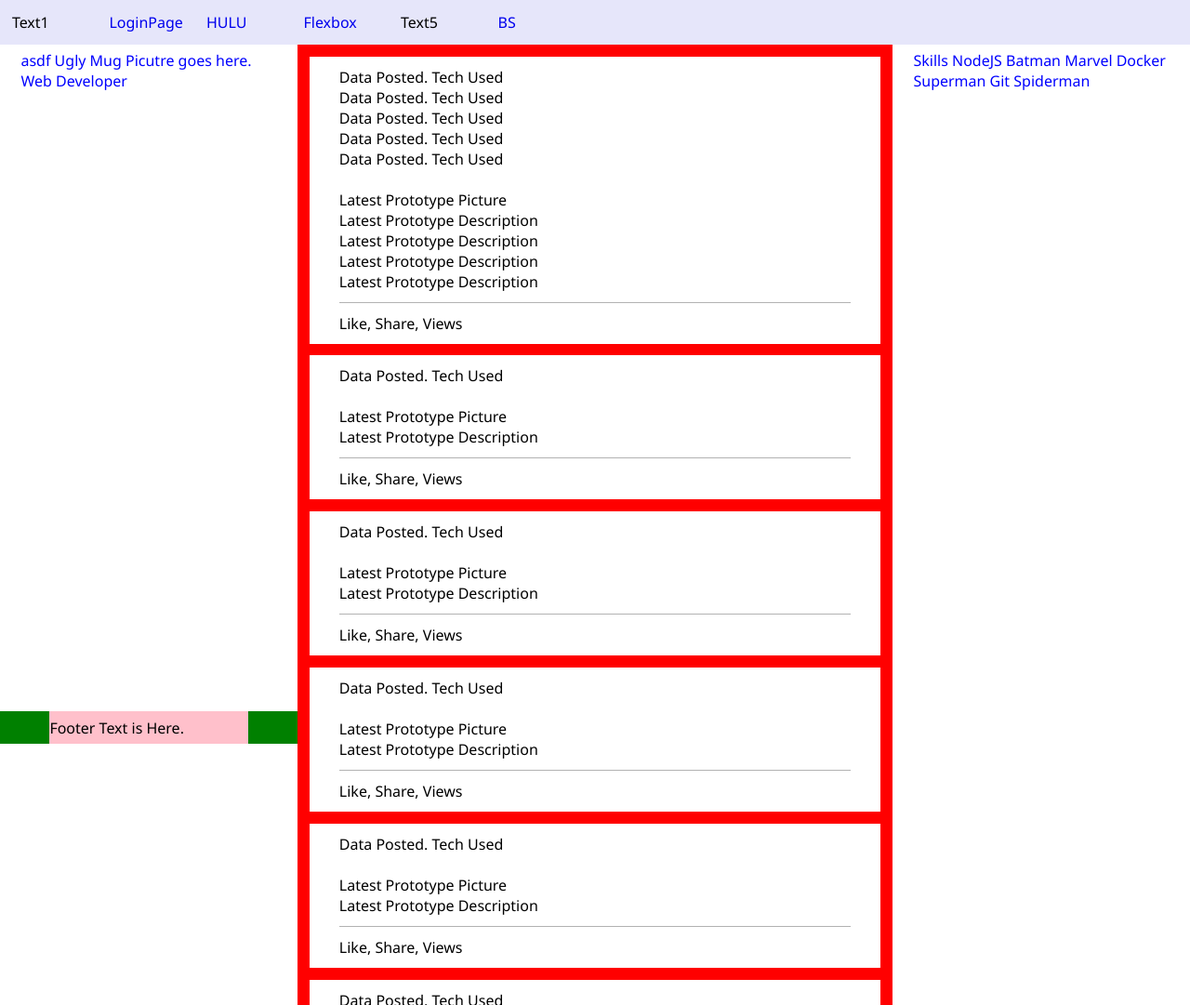
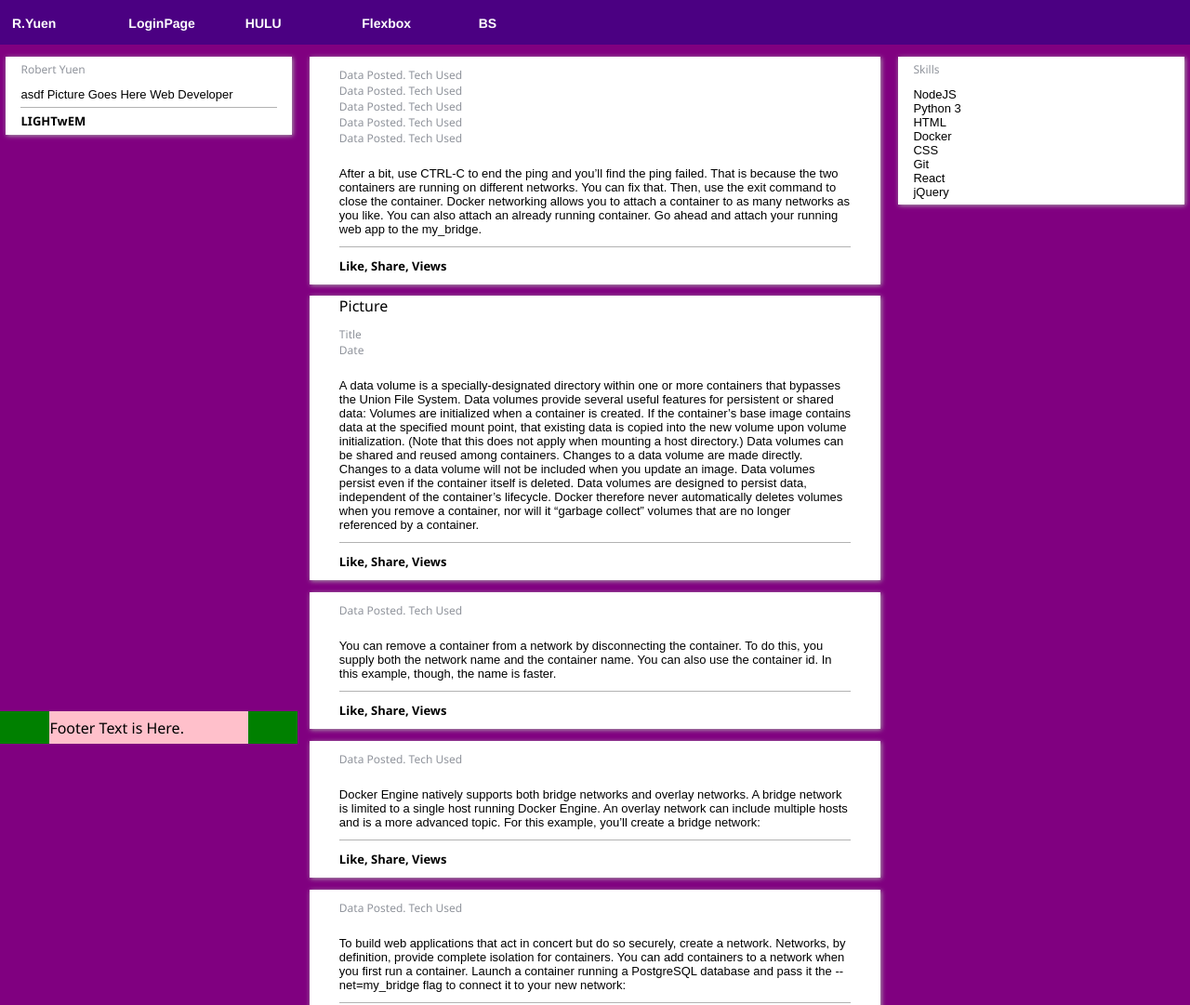
Before and after one commit to rhyuen/responsivepages, a website: page public/views/index.html in a window 1280 px wide. Shown: the top 1081 px of the page at 93% size. Drawn offline with Linux system fonts and the light colour scheme.

Commit message:
css changes.

```diff
--- a/public/views/css/index.css
+++ b/public/views/css/index.css
@@ -1,5 +1,11 @@
 *{box-sizing: border-box;}
-a{text-decoration: none;}
+a{
+  text-decoration: none;
+  color: white;
+  font-size: 14px;
+  font-family: "Helvetica";
+  font-weight: bold;
+}
 html{
   font-family: "Segoe UI";
   height: 100%;
@@ -22,9 +28,10 @@ body{
 }
 
 .menubar{
-  background-color: lavender;
+  background-color: indigo;
   padding: 1%;
   display: flex;
+  margin-bottom: 1%;
 }
 .menubar__buttons{
   flex-grow: 2;
@@ -32,28 +39,43 @@ body{
 
 .comment{
   background-color: white;
-  margin-top: 2%;
   margin-bottom: 2%;
   margin-left: 2%;
   margin-right: 2%;
   padding-left: 5%;
   padding-right: 5%;
+  box-shadow: 1px 1px 5px #AAA;
 }
 
 .comment__details{
   padding-top: 2%;
   padding-bottom: 2%;
+  font-family: 'Segoe UI';
+  color: #90949c;
+  font-size: 12px;
 }
 
 .comment__main{
   padding-top: 2%;
   padding-bottom: 2%;
+  font-size: 13px;
+  font-family: "Arial";
 }
 
 .comment__actions{
   padding-top: 2%;
   padding-bottom: 2%;
   border-top: 0.5px solid rgba(0,0,0,0.3);
+  font-family: 'Segoe UI';
+  font-size: 13px;
+  font-weight: bold;
+}
+
+.skillcard{
+  display: none;
+}
+.profilecard{
+  display: none;
 }
 
 .footerpage{
@@ -94,14 +116,23 @@ body{
   .footerpage {
     display: block;
   }
+  .profilecard{
+    display: block;
+  }
+  .skillcard{
+    display: block;
+  }
 }
 
 @media only screen and (min-width: 768px){
+  body{
+    background-color: purple;
+  }
   .col-1{width: 8.33%;}
   .col-2{width: 16.66%;}
   .col-3{
     width: 25%;
-    color:blue;
+    /*background-color:blue;    */
   }
   .col-4 {
     width: 33.33%;
@@ -109,7 +140,7 @@ body{
   .col-5 {width: 41.66%;}
   .col-6 {
     width: 50%;
-    background-color: red;
+    /*background-color: red;*/
   }
   .col-7 {width: 58.33%;}
   .col-8 {
@@ -127,6 +158,6 @@ body{
 
 @media only screen and (orientation: portrait){
   body {
-    background-color: gray;
+    background-color: lavender;
   }
 }
--- a/public/views/index.html
+++ b/public/views/index.html
@@ -7,23 +7,29 @@
   </head>
   <body>
     <div class = "row menubar">
-      <div class = "col-1 menubar__buttons">Text1</div>
+      <div class = "col-1 menubar__buttons"><a href = "/">R.Yuen</a></div>
       <div class = "col-1 menubar__buttons"><a href = "/login.html">LoginPage</a></div>
       <div class = "col-1 menubar__buttons"><a href = "/hulu.html">HULU</a></div>
       <div class = "col-1 menubar__buttons"><a href = "/flexbox.html">Flexbox</a></div>
-      <div class = "col-1 menubar__buttons">Text5</div>
       <div class = "col-7 menubar__buttons"><a href = "/bootstrap.html">BS</a></div>
     </div>
     <div class = "row">
       <div class = "col-3">
-        <div class = "comment">
-          asdf
-          Ugly Mug Picutre goes here.
-          Web Developer
+        <div class = "comment profilecard">
+          <div class = "comment__details">
+            Robert Yuen
+          </div>
+          <div class = "comment__main">
+            asdf
+            Picture Goes Here
+            Web Developer
+          </div>
+          <div class = "comment__actions">
+            <span>LI</span><span>GH</span><span>Tw</span><span>EM</span>
+          </div>
         </div>
       </div>
       <div class = "col-6">
-
         <div class = "comment">
           <div class = "comment__details">
             Data Posted. Tech Used </br>
@@ -33,11 +39,32 @@
             Data Posted. Tech Used </br>
           </div>
           <div class = "comment__main">
-            Latest Prototype Picture</br>
-            Latest Prototype Description</br>
-            Latest Prototype Description</br>
-            Latest Prototype Description</br>
-            Latest Prototype Description</br>
+            After a bit, use CTRL-C to end the ping and you’ll find the ping failed. That is because the two containers are running on different networks. You can fix that. Then, use the exit command to close the container.
+
+Docker networking allows you to attach a container to as many networks as you like. You can also attach an already running container. Go ahead and attach your running web app to the my_bridge.
+          </div>
+          <div class = "comment__actions">
+            Like, Share, Views
+          </div>
+        </div>
+
+        <div class = "comment">
+          <div class = "comment__picture">Picture</div>
+          <div class = "comment__details">
+            <div class = "comment__details__text">
+              <div class = "comment__details__title">Title</div>
+              <div class = "comment__details__date">Date</div>
+            </div>
+          </div>
+          <div class = "comment__main">
+            A data volume is a specially-designated directory within one or more containers that bypasses the Union File System. Data volumes provide several useful features for persistent or shared data:
+
+Volumes are initialized when a container is created. If the container’s base image contains data at the specified mount point, that existing data is copied into the new volume upon volume initialization. (Note that this does not apply when mounting a host directory.)
+Data volumes can be shared and reused among containers.
+Changes to a data volume are made directly.
+Changes to a data volume will not be included when you update an image.
+Data volumes persist even if the container itself is deleted.
+Data volumes are designed to persist data, independent of the container’s lifecycle. Docker therefore never automatically deletes volumes when you remove a container, nor will it “garbage collect” volumes that are no longer referenced by a container.
           </div>
           <div class = "comment__actions">
             Like, Share, Views
@@ -49,8 +76,7 @@
             Data Posted. Tech Used
           </div>
           <div class = "comment__main">
-            Latest Prototype Picture</br>
-            Latest Prototype Description</br>
+            You can remove a container from a network by disconnecting the container. To do this, you supply both the network name and the container name. You can also use the container id. In this example, though, the name is faster.
           </div>
           <div class = "comment__actions">
             Like, Share, Views
@@ -62,8 +88,7 @@
             Data Posted. Tech Used
           </div>
           <div class = "comment__main">
-            Latest Prototype Picture</br>
-            Latest Prototype Description</br>
+            Docker Engine natively supports both bridge networks and overlay networks. A bridge network is limited to a single host running Docker Engine. An overlay network can include multiple hosts and is a more advanced topic. For this example, you’ll create a bridge network:
           </div>
           <div class = "comment__actions">
             Like, Share, Views
@@ -75,21 +100,9 @@
             Data Posted. Tech Used
           </div>
           <div class = "comment__main">
-            Latest Prototype Picture</br>
-            Latest Prototype Description</br>
-          </div>
-          <div class = "comment__actions">
-            Like, Share, Views
-          </div>
-        </div>
+            To build web applications that act in concert but do so securely, create a network. Networks, by definition, provide complete isolation for containers. You can add containers to a network when you first run a container.
 
-        <div class = "comment">
-          <div class = "comment__details">
-            Data Posted. Tech Used
-          </div>
-          <div class = "comment__main">
-            Latest Prototype Picture</br>
-            Latest Prototype Description</br>
+Launch a container running a PostgreSQL database and pass it the --net=my_bridge flag to connect it to your new network:
           </div>
           <div class = "comment__actions">
             Like, Share, Views
@@ -125,15 +138,20 @@
 
       </div>
       <div class = "col-3">
-        <div class = "comment">
-          Skills
-          NodeJS
-          Batman
-          Marvel
-          Docker
-          Superman
-          Git
-          Spiderman
+        <div class = "comment skillcard">
+          <div class = "comment__details">
+            Skills
+          </div>
+          <div class = "comment__main">
+            NodeJS</br>
+            Python 3</br>
+            HTML</br>
+            Docker</br>
+            CSS</br>
+            Git</br>
+            React</br>
+            jQuery</br>
+          </div>
         </div>
       </div>
     </div>
```
